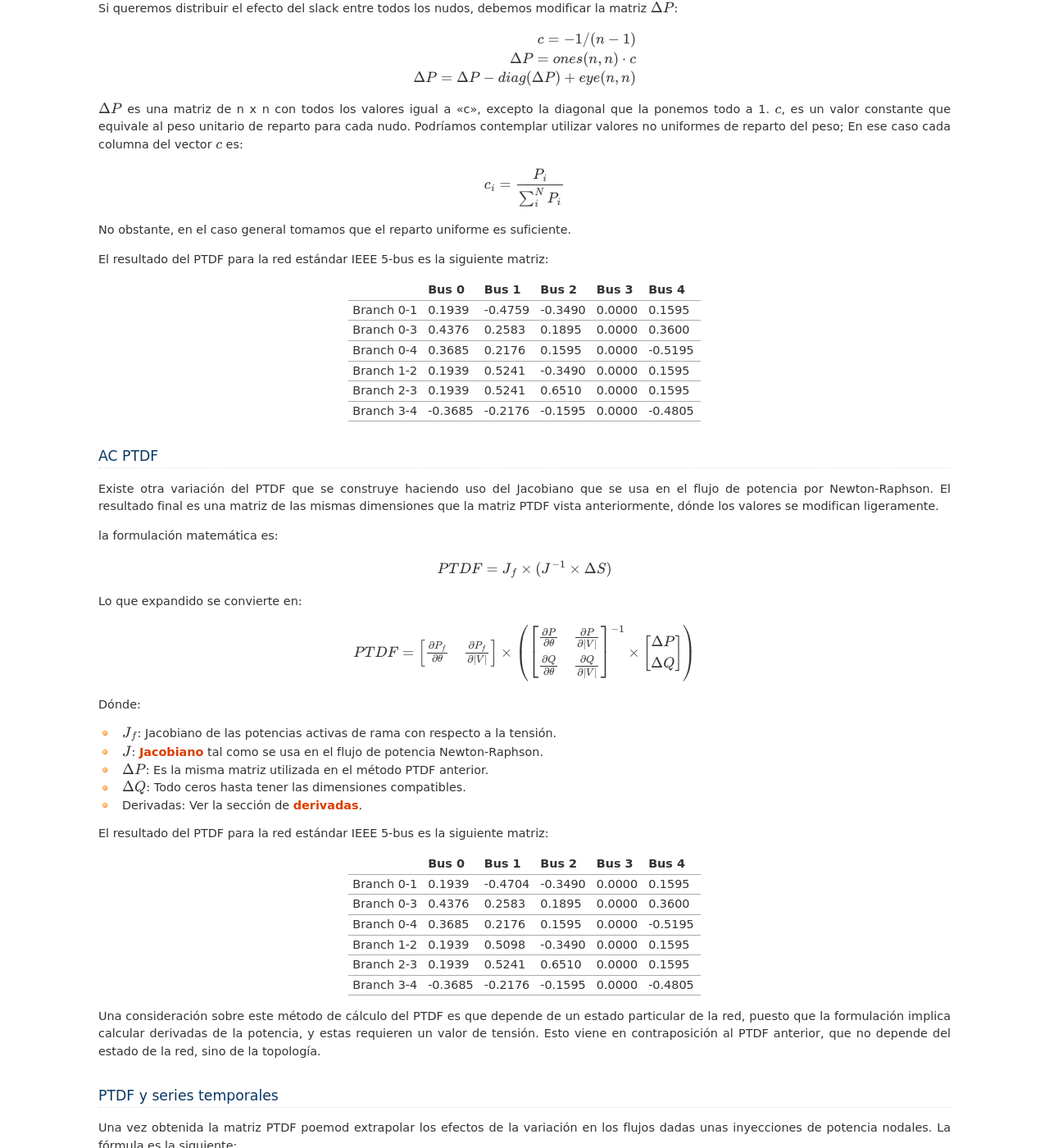
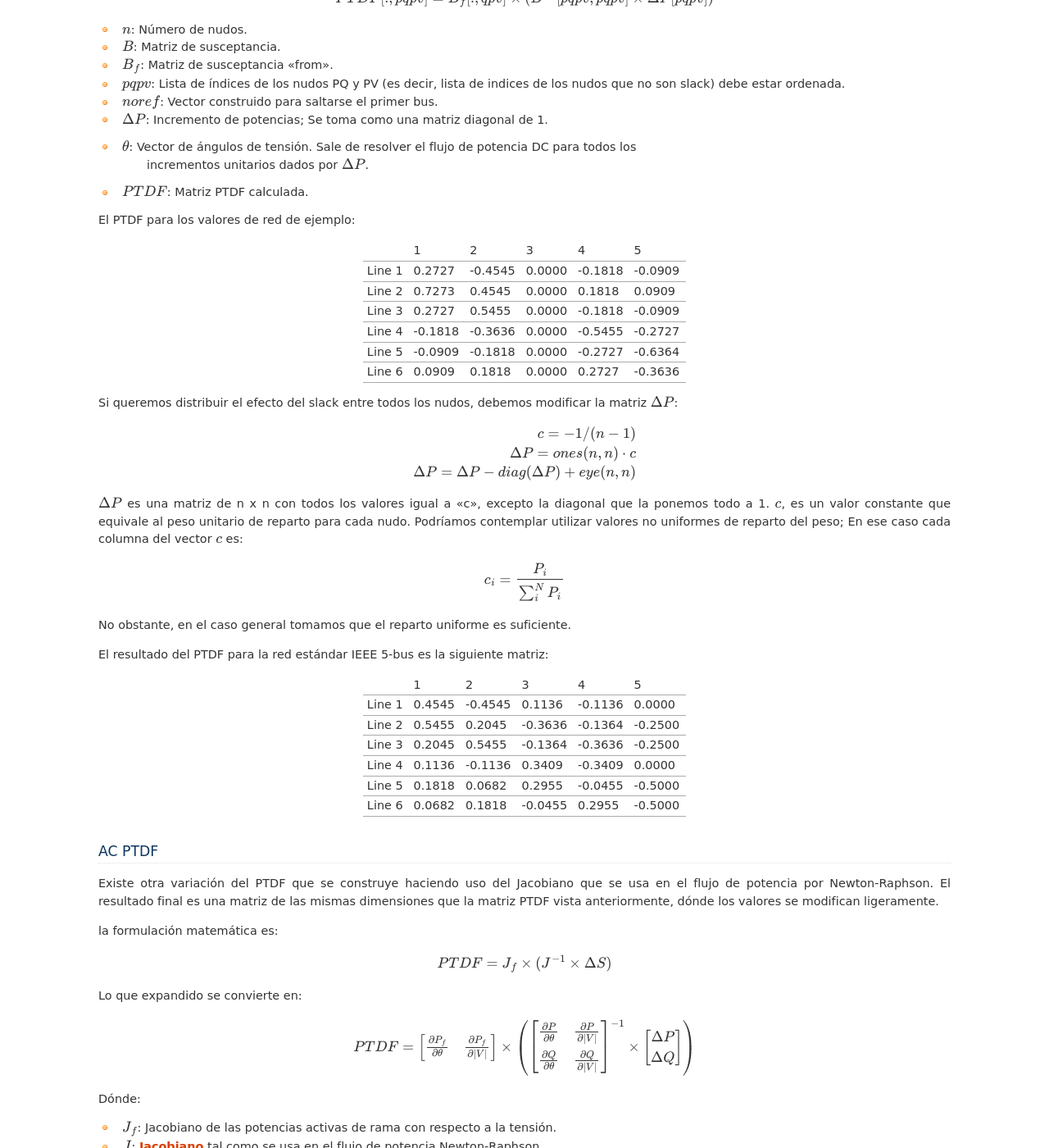
Before and after one commit to SanPen/ModeladoPractico, a Sphinx documentation site: the page built from doc/ptdf_otdf.rst, in a window 1280 px wide and 1400 px high, scrolled down 1525 px. Shown: the whole window at 82% size. Built offline with Sphinx 7.4.7, drawn with Linux system fonts in a browser that asks for light colours; some of the changed text lies outside the part shown.

Commit message:
fixed symbol

```diff
--- a/doc/ptdf_otdf.rst
+++ b/doc/ptdf_otdf.rst
@@ -7,6 +7,26 @@
 
 Ejemplos de tales situaciones pueden ser los cálculos de series temporales de redes muy grandes, cálculos estocásticos, optimización
 de redes en el dominio temporal y otras muchas situaciones computacionalmente intensivas.
+
+Para los ejemplos, los datos de red son los siguientes:
+
++--------+----------+--------+---+-----+---+
+| name   | bus_from | bus_to | R | X   | B |
++--------+----------+--------+---+-----+---+
+| Line 1 | 1        | 2      | 0 | 0.5 | 0 |
++--------+----------+--------+---+-----+---+
+| Line 2 | 1        | 3      | 0 | 0.5 | 0 |
++--------+----------+--------+---+-----+---+
+| Line 3 | 2        | 4      | 0 | 0.5 | 0 |
++--------+----------+--------+---+-----+---+
+| Line 4 | 3        | 4      | 0 | 0.5 | 0 |
++--------+----------+--------+---+-----+---+
+| Line 5 | 3        | 5      | 0 | 0.5 | 0 |
++--------+----------+--------+---+-----+---+
+| Line 6 | 4        | 5      | 0 | 0.5 | 0 |
++--------+----------+--------+---+-----+---+
+
+El bus slack es el bus 3.
 
 PTDF
 -------
@@ -83,6 +103,24 @@
         incrementos unitarios dados por :math:`\Delta P`.
 - :math:`PTDF`: Matriz PTDF calculada.
 
+El PTDF para los valores de red de ejemplo:
+
++--------+---------+---------+--------+---------+---------+
+|        | 1       | 2       | 3      | 4       | 5       |
++--------+---------+---------+--------+---------+---------+
+| Line 1 | 0.2727  | -0.4545 | 0.0000 | -0.1818 | -0.0909 |
++--------+---------+---------+--------+---------+---------+
+| Line 2 | 0.7273  | 0.4545  | 0.0000 | 0.1818  | 0.0909  |
++--------+---------+---------+--------+---------+---------+
+| Line 3 | 0.2727  | 0.5455  | 0.0000 | -0.1818 | -0.0909 |
++--------+---------+---------+--------+---------+---------+
+| Line 4 | -0.1818 | -0.3636 | 0.0000 | -0.5455 | -0.2727 |
++--------+---------+---------+--------+---------+---------+
+| Line 5 | -0.0909 | -0.1818 | 0.0000 | -0.2727 | -0.6364 |
++--------+---------+---------+--------+---------+---------+
+| Line 6 | 0.0909  | 0.1818  | 0.0000 | 0.2727  | -0.3636 |
++--------+---------+---------+--------+---------+---------+
+
 Si queremos distribuir el efecto del slack entre todos los nudos, debemos modificar
 la matriz :math:`\Delta P`:
 
@@ -107,21 +145,21 @@
 
 El resultado del PTDF para la red estándar IEEE 5-bus es la siguiente matriz:
 
-+------------+---------+---------+---------+--------+---------+
-|            | Bus 0   | Bus 1   | Bus 2   | Bus 3  | Bus 4   |
-+============+=========+=========+=========+========+=========+
-| Branch 0-1 | 0.1939  | -0.4759 | -0.3490 | 0.0000 | 0.1595  |
-+------------+---------+---------+---------+--------+---------+
-| Branch 0-3 | 0.4376  | 0.2583  | 0.1895  | 0.0000 | 0.3600  |
-+------------+---------+---------+---------+--------+---------+
-| Branch 0-4 | 0.3685  | 0.2176  | 0.1595  | 0.0000 | -0.5195 |
-+------------+---------+---------+---------+--------+---------+
-| Branch 1-2 | 0.1939  | 0.5241  | -0.3490 | 0.0000 | 0.1595  |
-+------------+---------+---------+---------+--------+---------+
-| Branch 2-3 | 0.1939  | 0.5241  | 0.6510  | 0.0000 | 0.1595  |
-+------------+---------+---------+---------+--------+---------+
-| Branch 3-4 | -0.3685 | -0.2176 | -0.1595 | 0.0000 | -0.4805 |
-+------------+---------+---------+---------+--------+---------+
++--------+--------+---------+---------+---------+---------+
+|        | 1      | 2       | 3       | 4       | 5       |
++--------+--------+---------+---------+---------+---------+
+| Line 1 | 0.4545 | -0.4545 | 0.1136  | -0.1136 | 0.0000  |
++--------+--------+---------+---------+---------+---------+
+| Line 2 | 0.5455 | 0.2045  | -0.3636 | -0.1364 | -0.2500 |
++--------+--------+---------+---------+---------+---------+
+| Line 3 | 0.2045 | 0.5455  | -0.1364 | -0.3636 | -0.2500 |
++--------+--------+---------+---------+---------+---------+
+| Line 4 | 0.1136 | -0.1136 | 0.3409  | -0.3409 | 0.0000  |
++--------+--------+---------+---------+---------+---------+
+| Line 5 | 0.1818 | 0.0682  | 0.2955  | -0.0455 | -0.5000 |
++--------+--------+---------+---------+---------+---------+
+| Line 6 | 0.0682 | 0.1818  | -0.0455 | 0.2955  | -0.5000 |
++--------+--------+---------+---------+---------+---------+
 
 AC PTDF
 -------------
@@ -156,24 +194,7 @@
 - :math:`\Delta Q`: Todo ceros hasta tener las dimensiones compatibles.
 - Derivadas: Ver la sección de :ref:`derivadas <derivatives>`.
 
-El resultado del PTDF para la red estándar IEEE 5-bus es la siguiente matriz:
-
-+------------+---------+---------+---------+--------+---------+
-|            | Bus 0   | Bus 1   | Bus 2   | Bus 3  | Bus 4   |
-+============+=========+=========+=========+========+=========+
-| Branch 0-1 | 0.1939  | -0.4704 | -0.3490 | 0.0000 | 0.1595  |
-+------------+---------+---------+---------+--------+---------+
-| Branch 0-3 | 0.4376  | 0.2583  | 0.1895  | 0.0000 | 0.3600  |
-+------------+---------+---------+---------+--------+---------+
-| Branch 0-4 | 0.3685  | 0.2176  | 0.1595  | 0.0000 | -0.5195 |
-+------------+---------+---------+---------+--------+---------+
-| Branch 1-2 | 0.1939  | 0.5098  | -0.3490 | 0.0000 | 0.1595  |
-+------------+---------+---------+---------+--------+---------+
-| Branch 2-3 | 0.1939  | 0.5241  | 0.6510  | 0.0000 | 0.1595  |
-+------------+---------+---------+---------+--------+---------+
-| Branch 3-4 | -0.3685 | -0.2176 | -0.1595 | 0.0000 | -0.4805 |
-+------------+---------+---------+---------+--------+---------+
-
+El resultado del PTDF para la red propuesta es igual al PTDF ya mostrado.
 
 Una consideración sobre este método de cálculo del PTDF es que depende de un estado particular de la red,
 puesto que la formulación implica calcular derivadas de la potencia, y estas requieren un valor de tensión.
@@ -251,23 +272,23 @@
 - :math:`LODF`: Matriz LODF.
 
 
-El resultado del LODF para la red estándar IEEE 5-bus es:
+El resultado del LODF para la red de datos de ejemplo:
 
-+------------+-------------+-------------+-------------+-------------+-------------+-------------+
-|            | #Branch 0-1 | #Branch 0-3 | #Branch 0-4 | #Branch 1-2 | #Branch 2-3 | #Branch 3-4 |
-+============+=============+=============+=============+=============+=============+=============+
-| Branch 0-1 | -1.0000     | 0.3448      | 0.3071      | -1.0000     | -1.0000     | -0.3071     |
-+------------+-------------+-------------+-------------+-------------+-------------+-------------+
-| Branch 0-3 | 0.5429      | -1.0000     | 0.6929      | 0.5429      | 0.5429      | -0.6929     |
-+------------+-------------+-------------+-------------+-------------+-------------+-------------+
-| Branch 0-4 | 0.4571      | 0.6552      | -1.0000     | 0.4571      | 0.4571      | 1.0000      |
-+------------+-------------+-------------+-------------+-------------+-------------+-------------+
-| Branch 1-2 | -1.0000     | 0.3448      | 0.3071      | -1.0000     | -1.0000     | -0.3071     |
-+------------+-------------+-------------+-------------+-------------+-------------+-------------+
-| Branch 2-3 | -1.0000     | 0.3448      | 0.3071      | -1.0000     | -1.0000     | -0.3071     |
-+------------+-------------+-------------+-------------+-------------+-------------+-------------+
-| Branch 3-4 | -0.4571     | -0.6552     | 1.0000      | -0.4571     | -0.4571     | -1.0000     |
-+------------+-------------+-------------+-------------+-------------+-------------+-------------+
++--------+---------+---------+---------+---------+---------+---------+
+|        | #Line 1 | #Line 2 | #Line 3 | #Line 4 | #Line 5 | #Line 6 |
++--------+---------+---------+---------+---------+---------+---------+
+| Line 1 | -1.0000 | 1.0000  | -1.0000 | 0.4000  | 0.2500  | -0.2500 |
++--------+---------+---------+---------+---------+---------+---------+
+| Line 2 | 1.0000  | -1.0000 | 1.0000  | -0.4000 | -0.2500 | 0.2500  |
++--------+---------+---------+---------+---------+---------+---------+
+| Line 3 | -1.0000 | 1.0000  | -1.0000 | 0.4000  | 0.2500  | -0.2500 |
++--------+---------+---------+---------+---------+---------+---------+
+| Line 4 | 0.6667  | -0.6667 | 0.6667  | -1.0000 | 0.7500  | -0.7500 |
++--------+---------+---------+---------+---------+---------+---------+
+| Line 5 | 0.3333  | -0.3333 | 0.3333  | 0.6000  | -1.0000 | 1.0000  |
++--------+---------+---------+---------+---------+---------+---------+
+| Line 6 | -0.3333 | 0.3333  | -0.3333 | -0.6000 | 1.0000  | -1.0000 |
++--------+---------+---------+---------+---------+---------+---------+
 
 Obsérvese que la rama fallada se muestra en las columnas, y los flujos de las ramas
 se ordenan en las filas.
```
Also changed, not shown: other parts of doc/ptdf_otdf.rst (+2 -1 lines).
